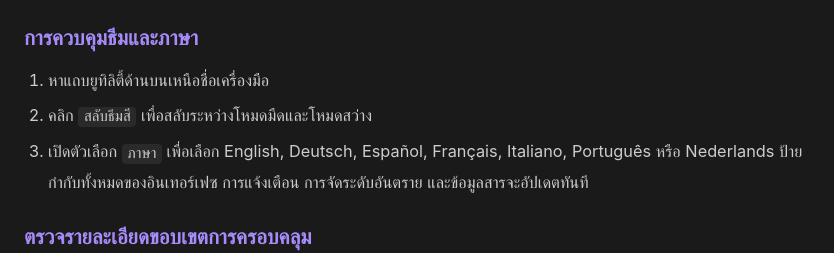
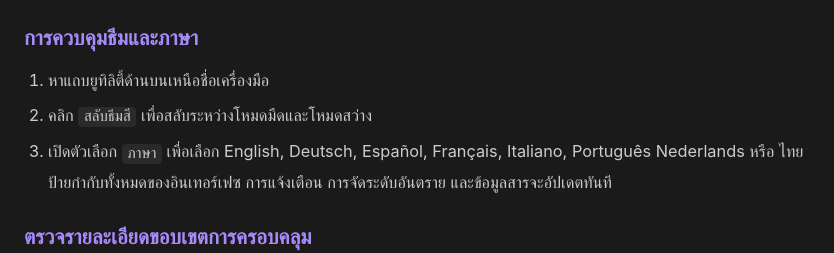
Before and after one commit to Poli-International/reach-svhc-checker, a plain HTML site: page documentation-th.html in a window 1280 px wide. Shown: the part 1162-1415 px from the top of the page, 218-1052 px from the left. Drawn offline with Linux system fonts and the light colour scheme.

Commit message:
sync documentation-th.html from the live site
The website copy of this tool moved on and the repo did not, so an
AI Studio import from here would have reverted it.

```diff
--- a/documentation-th.html
+++ b/documentation-th.html
@@ -64,7 +64,7 @@
         <ol>
         <li>หาแถบยูทิลิตี้ด้านบนเหนือชื่อเครื่องมือ</li>
         <li>คลิก <code>สลับธีมสี</code> เพื่อสลับระหว่างโหมดมืดและโหมดสว่าง</li>
-        <li>เปิดตัวเลือก <code>ภาษา</code> เพื่อเลือก English, Deutsch, Español, Français, Italiano, Português หรือ Nederlands ป้ายกำกับทั้งหมดของอินเทอร์เฟซ การแจ้งเตือน การจัดระดับอันตราย และข้อมูลสารจะอัปเดตทันที</li>
+        <li>เปิดตัวเลือก <code>ภาษา</code> เพื่อเลือก English, Deutsch, Español, Français, Italiano, Português Nederlands หรือ ไทย ป้ายกำกับทั้งหมดของอินเทอร์เฟซ การแจ้งเตือน การจัดระดับอันตราย และข้อมูลสารจะอัปเดตทันที</li>
         </ol>
         <h3>ตรวจรายละเอียดขอบเขตการครอบคลุม</h3>
         <ol>
```
